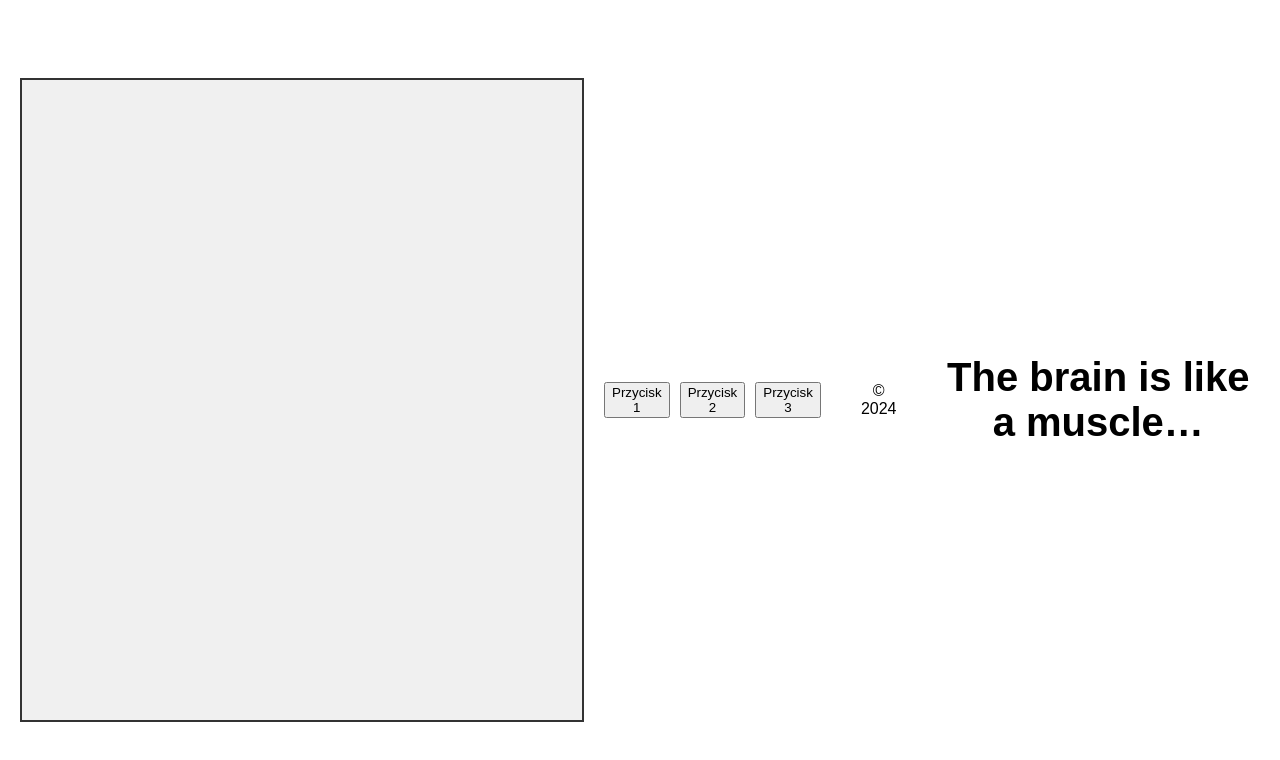
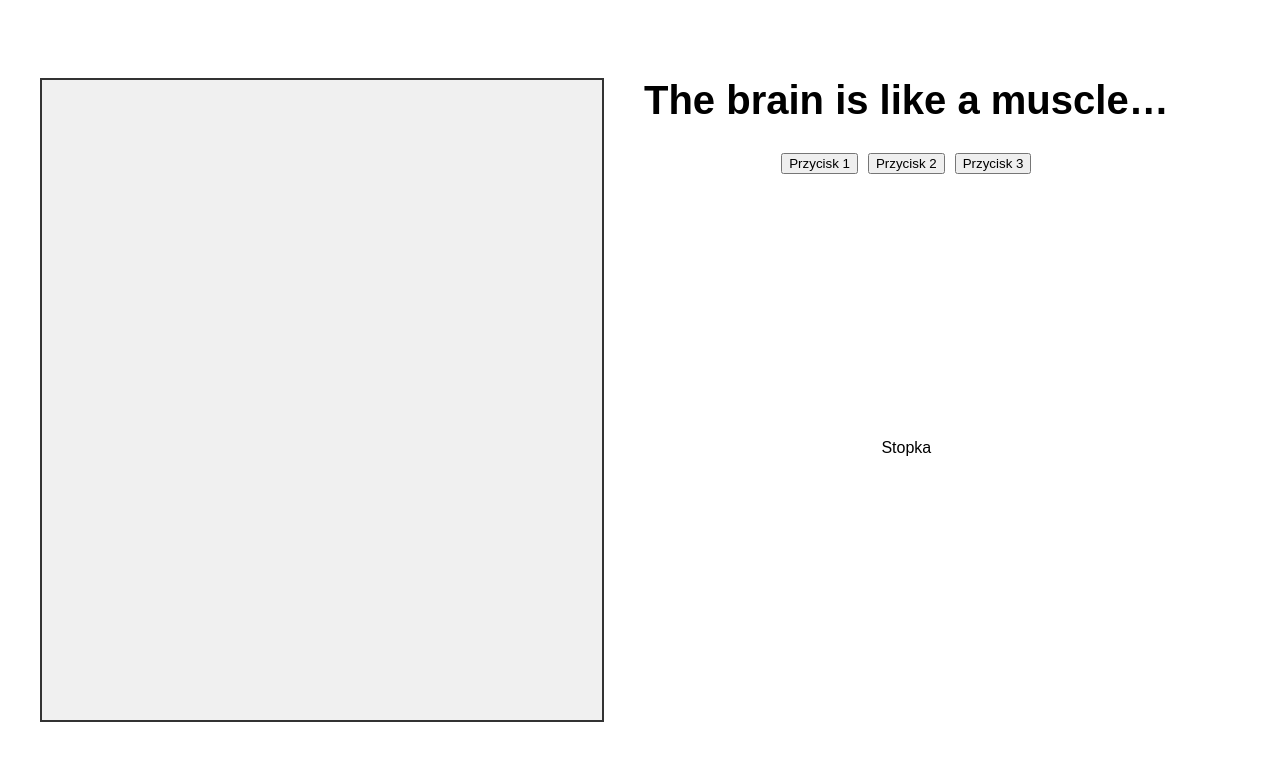
Before and after one commit to BogdanPasterak/BogdanPasterak.github.io, a plain HTML site: page index.html in a window 1280 px wide. Drawn offline with Linux system fonts and the light colour scheme.

Commit message:
uklad strony

```diff
--- a/index.html
+++ b/index.html
@@ -9,23 +9,24 @@
 <body>
 
     <header>
-        <h1>The brain is like a muscle…</h1>
+        <h1 id="pionowy">The brain is like a muscle…</h1>
     </header>
 
     <div class="main-content-container">
-        <main class="main-section"></main>
-        <aside class="sidebar">
+        <div class="main-section">
+            <!-- zawartość głównej sekcji -->
+        </div>
+        <div class="sidebar">
+            <h1 id="poziomy">The brain is like a muscle…</h1>
             <div class="buttons-container">
                 <button>Przycisk 1</button>
                 <button>Przycisk 2</button>
                 <button>Przycisk 3</button>
             </div>
-        </aside>
+            <footer>Stopka</footer>
+
+        </div>
     </div>
-
-    <footer>
-        <p>&copy; 2024</p>
-    </footer>
 
     <script src="script.js"></script>
 </body>
--- a/style.css
+++ b/style.css
@@ -11,8 +11,8 @@ header, footer {
     padding: 20px;
 }
 
-h1 {
-    font-size: 2.5em;
+h1, .sidebar h1 {
+    font-size: clamp(1.5em, 5vw, 2.5em);
     margin-bottom: 20px;
 }
 
@@ -53,6 +53,7 @@ h1 {
         flex-direction: row;
         width: 100%;
         max-width: 1200px;
+        align-items: stretch;
     }
 
     .main-section {
@@ -61,43 +62,70 @@ h1 {
         aspect-ratio: 7 / 8;
         background-color: #f0f0f0;
         border: 2px solid #333;
+        order: 1; /* Główna sekcja po lewej */
     }
 
     .sidebar {
         display: flex;
         flex-direction: column;
-        justify-content: space-between;
+        justify-content: flex-start;
         align-items: center;
-        padding-left: 20px;
+        padding-left: 40px;
         text-align: center;
+        order: 2; /* Sidebar po prawej */
+        min-width: 300px;
     }
 
-    header, footer {
+    header {
+        display: none; /* Ukryj nagłówek w tym układzie */
+    }
+
+    .sidebar h1 {
+        margin-bottom: 30px;
+        margin-top: 0;
+        font-size: 2.5em;
+    }
+
+    .buttons-container {
+        margin-top: 0;
+        justify-content: center;
+    }
+
+    footer {
         flex-grow: 1;
         display: flex;
         align-items: center;
         justify-content: center;
-    }
-
-    header {
-        order: 2; /* Przenosi nagłówek na prawą stronę */
-    }
-
-    .main-section {
-        order: 1; /* Główna sekcja po lewej */
-    }
-
-    .sidebar {
         order: 3;
     }
+}
 
-    /* Zapewnienie, że przyciski i reszta zawartości bocznej są na górze */
-    .buttons-container {
-        margin-top: 0;
+/* Domyślnie oba widoczne */
+#pionowy, #poziomy {
+    display: block;
+    height: auto;
+}
+
+/* Landscape: ukryj #pionowy */
+@media (orientation: landscape) {
+    #pionowy {
+        display: none;
+        height: 0;
     }
-
-    /* Dodatkowe wyrównanie elementów bocznych */
-    h1, .buttons-container, footer {
-        margin: auto; /* Domyślne marginesy */
+    #poziomy {
+        display: block;
+        height: auto;
     }
 }
+
+/* Portrait: ukryj #poziomy */
+@media (orientation: portrait) {
+    #poziomy {
+        display: none;
+        height: 0;
+    }
+    #pionowy {
+        display: block;
+        height: auto;
+    }
+}
```
